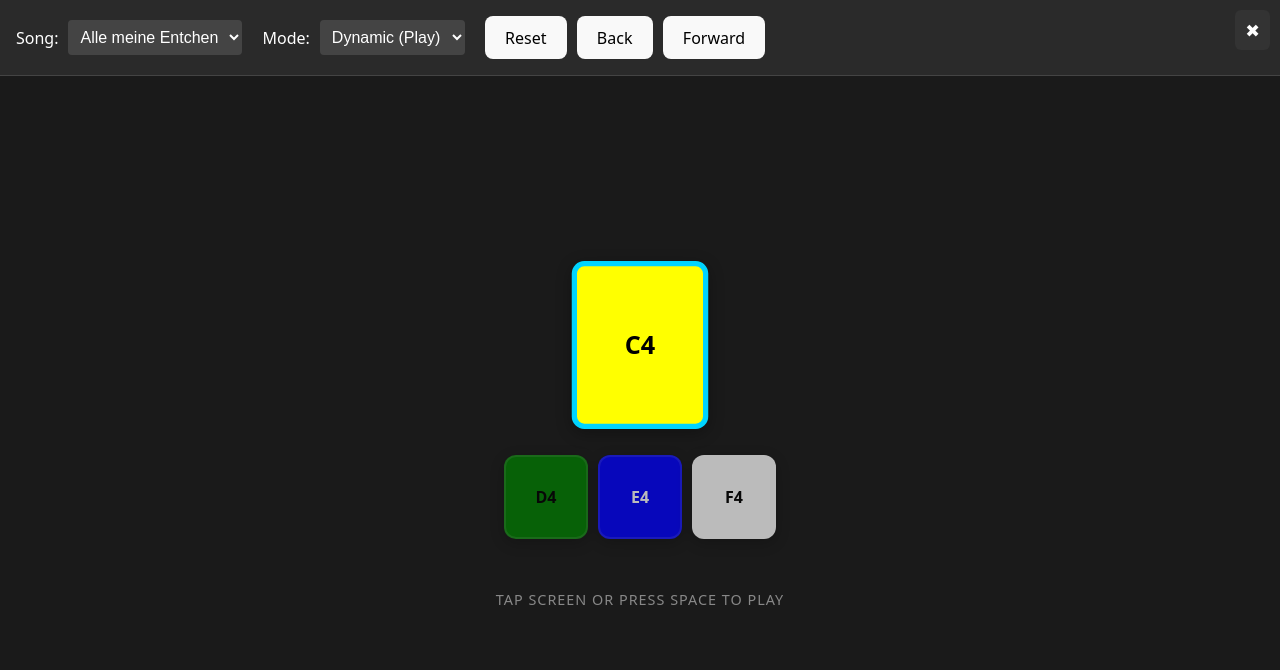
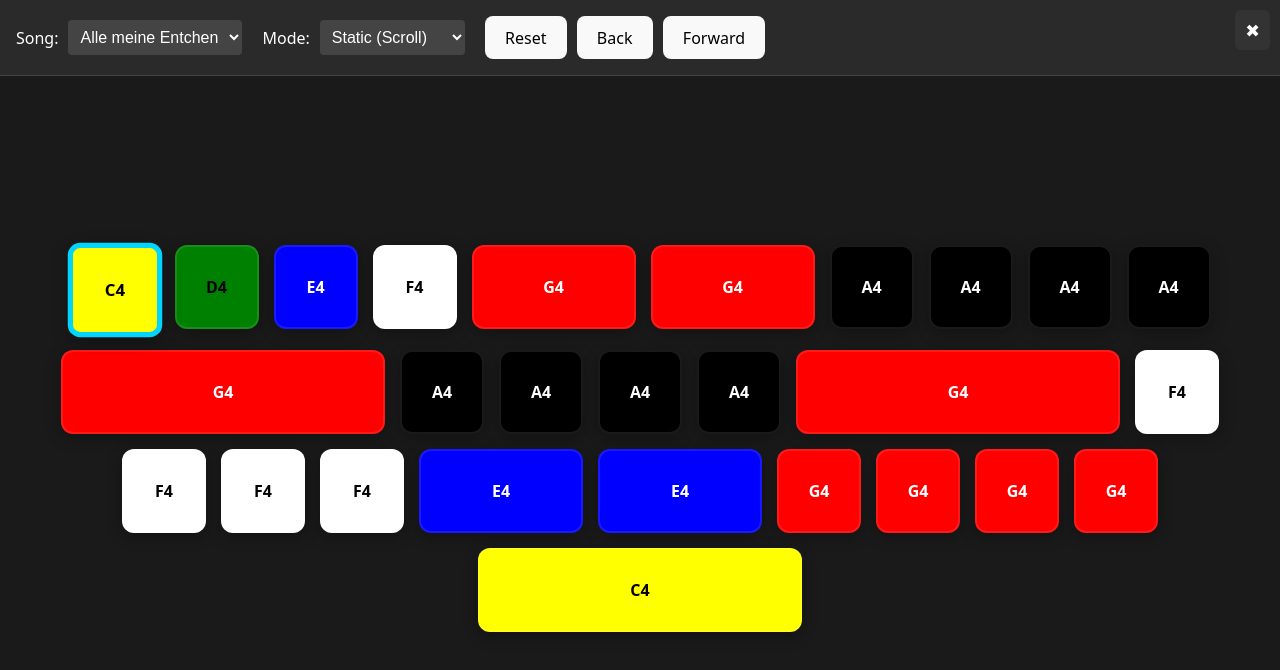
Before and after one commit to kopp/make-that-pipe-sound, a React (Vite) app: page / in a window 1280 px wide. Shown: the top 670 px of the page. Built offline with nearby package versions, Linux system fonts and the light colour scheme.

Commit message:
by default use static mode

```diff
--- a/src/App.tsx
+++ b/src/App.tsx
@@ -45,7 +45,7 @@ function parseSongString(song: string | undefined): Note[] {
 
 export default function App() {
   const [songKey, setSongKey] = useState<string>(Object.keys(SONG_DATA)[0]);
-  const [mode, setMode] = useState<Mode>("dynamic");
+  const [mode, setMode] = useState<Mode>("static");
   const [currentIndex, setCurrentIndex] = useState(0);
   const [headerVisible, setHeaderVisible] = useState(true);
 
```
